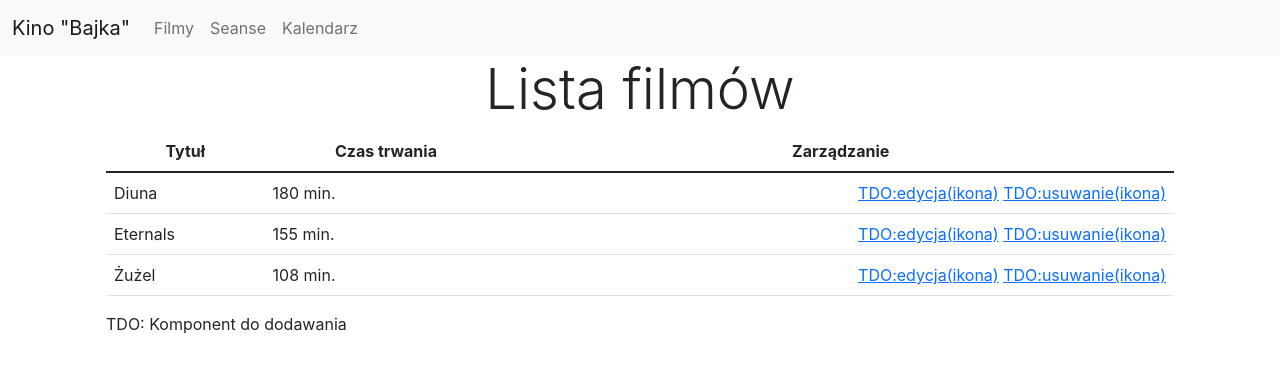
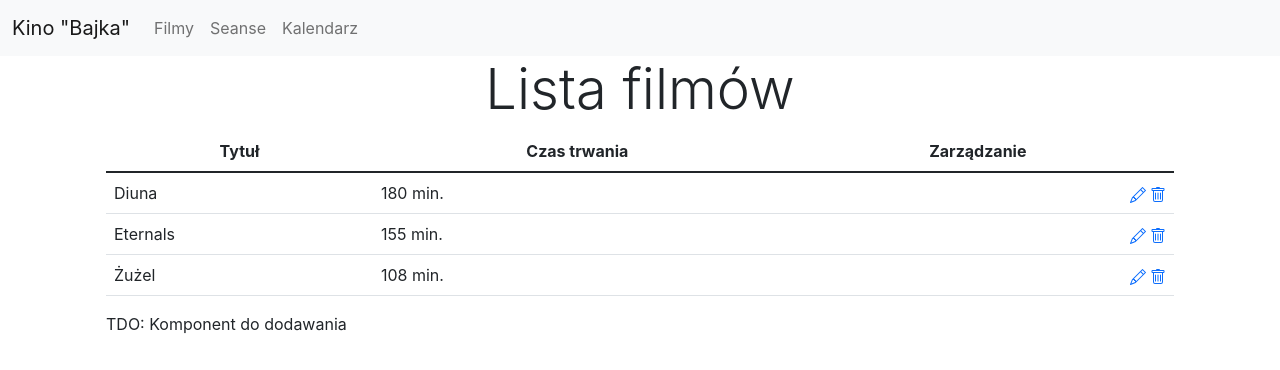
Before and after one commit to Xanthorn/AIOoK_Project, a React (Create React App) app in the folder React/cinema-react/: page /movies in a window 1280 px wide. Shown: the top 370 px of the page. Built offline with nearby package versions, Linux system fonts and the light colour scheme.

Commit message:
Add icons to movie and show components

```diff
--- a/React/cinema-react/src/Components/Movies/Movie.jsx
+++ b/React/cinema-react/src/Components/Movies/Movie.jsx
@@ -1,4 +1,4 @@
-import { BrowserRouter as Router, Route, Link } from "react-router-dom";
+import { Link } from "react-router-dom";
 
 function Movie(props) {
     return (
@@ -10,8 +10,13 @@
                 {props.duration} min.
             </td>
             <td className="text-end">
-                <Link to={"/" + props.id + "/edit"}>TDO:edycja(ikona)</Link> {"  "}
-                <Link to={"/" + props.id + "/delete"}>TDO:usuwanie(ikona)</Link>
+                <Link to={"/" + props.id + "/edit"}><svg xmlns="http://www.w3.org/2000/svg" width="16" height="16" fill="currentColor" class="bi bi-pencil" viewBox="0 0 16 16">
+                    <path d="M12.146.146a.5.5 0 0 1 .708 0l3 3a.5.5 0 0 1 0 .708l-10 10a.5.5 0 0 1-.168.11l-5 2a.5.5 0 0 1-.65-.65l2-5a.5.5 0 0 1 .11-.168l10-10zM11.207 2.5 13.5 4.793 14.793 3.5 12.5 1.207 11.207 2.5zm1.586 3L10.5 3.207 4 9.707V10h.5a.5.5 0 0 1 .5.5v.5h.5a.5.5 0 0 1 .5.5v.5h.293l6.5-6.5zm-9.761 5.175-.106.106-1.528 3.821 3.821-1.528.106-.106A.5.5 0 0 1 5 12.5V12h-.5a.5.5 0 0 1-.5-.5V11h-.5a.5.5 0 0 1-.468-.325z" />
+                </svg></Link> {"  "}
+                <Link to={"/" + props.id + "/delete"}><svg xmlns="http://www.w3.org/2000/svg" width="16" height="16" fill="currentColor" class="bi bi-trash" viewBox="0 0 16 16">
+                    <path d="M5.5 5.5A.5.5 0 0 1 6 6v6a.5.5 0 0 1-1 0V6a.5.5 0 0 1 .5-.5zm2.5 0a.5.5 0 0 1 .5.5v6a.5.5 0 0 1-1 0V6a.5.5 0 0 1 .5-.5zm3 .5a.5.5 0 0 0-1 0v6a.5.5 0 0 0 1 0V6z" />
+                    <path fill-rule="evenodd" d="M14.5 3a1 1 0 0 1-1 1H13v9a2 2 0 0 1-2 2H5a2 2 0 0 1-2-2V4h-.5a1 1 0 0 1-1-1V2a1 1 0 0 1 1-1H6a1 1 0 0 1 1-1h2a1 1 0 0 1 1 1h3.5a1 1 0 0 1 1 1v1zM4.118 4 4 4.059V13a1 1 0 0 0 1 1h6a1 1 0 0 0 1-1V4.059L11.882 4H4.118zM2.5 3V2h11v1h-11z" />
+                </svg></Link>
             </td>
         </tr>
     )
--- a/React/cinema-react/src/Components/Shows/Show.jsx
+++ b/React/cinema-react/src/Components/Shows/Show.jsx
@@ -1,4 +1,4 @@
-import { BrowserRouter as Router, Route, Link } from "react-router-dom";
+import { Link } from "react-router-dom";
 
 function Show(props) {
     return (
@@ -25,7 +25,9 @@
                 {props.occupiedseats[0]}
             </td>
             <td className="text-end">
-                <Link to={"/" + props.id + "/edit"}>TDO:edycja(ikona)</Link> {"  "}
+                <Link to={"/" + props.id + "/edit"}><svg xmlns="http://www.w3.org/2000/svg" width="16" height="16" fill="currentColor" class="bi bi-pencil" viewBox="0 0 16 16">
+                    <path d="M12.146.146a.5.5 0 0 1 .708 0l3 3a.5.5 0 0 1 0 .708l-10 10a.5.5 0 0 1-.168.11l-5 2a.5.5 0 0 1-.65-.65l2-5a.5.5 0 0 1 .11-.168l10-10zM11.207 2.5 13.5 4.793 14.793 3.5 12.5 1.207 11.207 2.5zm1.586 3L10.5 3.207 4 9.707V10h.5a.5.5 0 0 1 .5.5v.5h.5a.5.5 0 0 1 .5.5v.5h.293l6.5-6.5zm-9.761 5.175-.106.106-1.528 3.821 3.821-1.528.106-.106A.5.5 0 0 1 5 12.5V12h-.5a.5.5 0 0 1-.5-.5V11h-.5a.5.5 0 0 1-.468-.325z" />
+                </svg></Link> {"  "}
             </td>
         </tr>
     )
```
